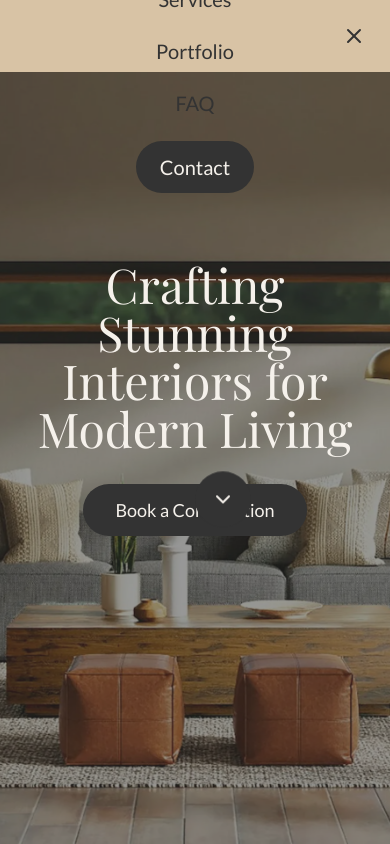
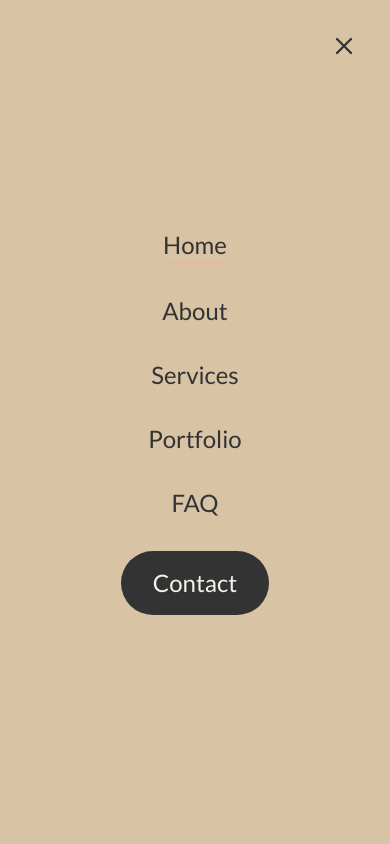
Before and after one commit to LRodriguez92/elegant-spaces, a Next.js app: page / in a window 390 px wide. Both pictures are taken after a click on the button 346 px from the left and 36 px from the top of the page. Shown: the top 844 px of the page. Built offline with nearby package versions, Linux system fonts and the light colour scheme; a web font is replaced by a local one.

Commit message:
fixed mobile nav display when opened

```diff
--- a/app/components/Navbar.tsx
+++ b/app/components/Navbar.tsx
@@ -105,24 +105,24 @@ export default function Navbar() {
       {isMenuOpen && (
         <div
           id="mobile-menu"
-          className="fixed inset-0 bg-warm-beige bg-opacity-98 z-50 flex flex-col items-center justify-center"
+          className="fixed inset-0 w-screen h-screen bg-warm-beige z-[9999] flex flex-col items-center justify-center"
           role="dialog"
           aria-modal="true"
           aria-label="Mobile navigation menu"
         >
           <button
-            className="absolute top-4 right-4 p-2 text-charcoal hover:bg-soft-blush hover:text-cream rounded-full transition-colors"
+            className="absolute top-6 right-6 p-2 text-charcoal hover:bg-soft-blush hover:text-cream rounded-full transition-colors"
             onClick={toggleMenu}
             aria-label="Close main menu"
           >
-            <X size={24} />
+            <X size={28} />
           </button>
-          <nav className="flex flex-col items-center space-y-6" aria-label="Mobile navigation">
+          <nav className="flex flex-col items-center space-y-8 w-full px-6" aria-label="Mobile navigation">
             {navLinks.map((link) => (
               <Link
                 key={link.href}
                 href={link.href}
-                className={`font-sans text-xl text-charcoal hover:text-soft-blush transition-colors duration-300 ${
+                className={`font-sans text-2xl text-charcoal hover:text-soft-blush transition-colors duration-300 ${
                   pathname === link.href ? "border-b-2 border-soft-blush" : ""
                 }`}
                 onClick={toggleMenu}
@@ -133,7 +133,7 @@ export default function Navbar() {
             ))}
             <Link
               href="/contact"
-              className="bg-charcoal text-cream px-6 py-3 rounded-full font-sans text-xl transition-all hover:bg-opacity-90"
+              className="bg-charcoal text-cream px-8 py-4 rounded-full font-sans text-2xl transition-all hover:bg-opacity-90 mt-4"
               onClick={toggleMenu}
               aria-label="Contact Elegant Spaces"
             >
```
